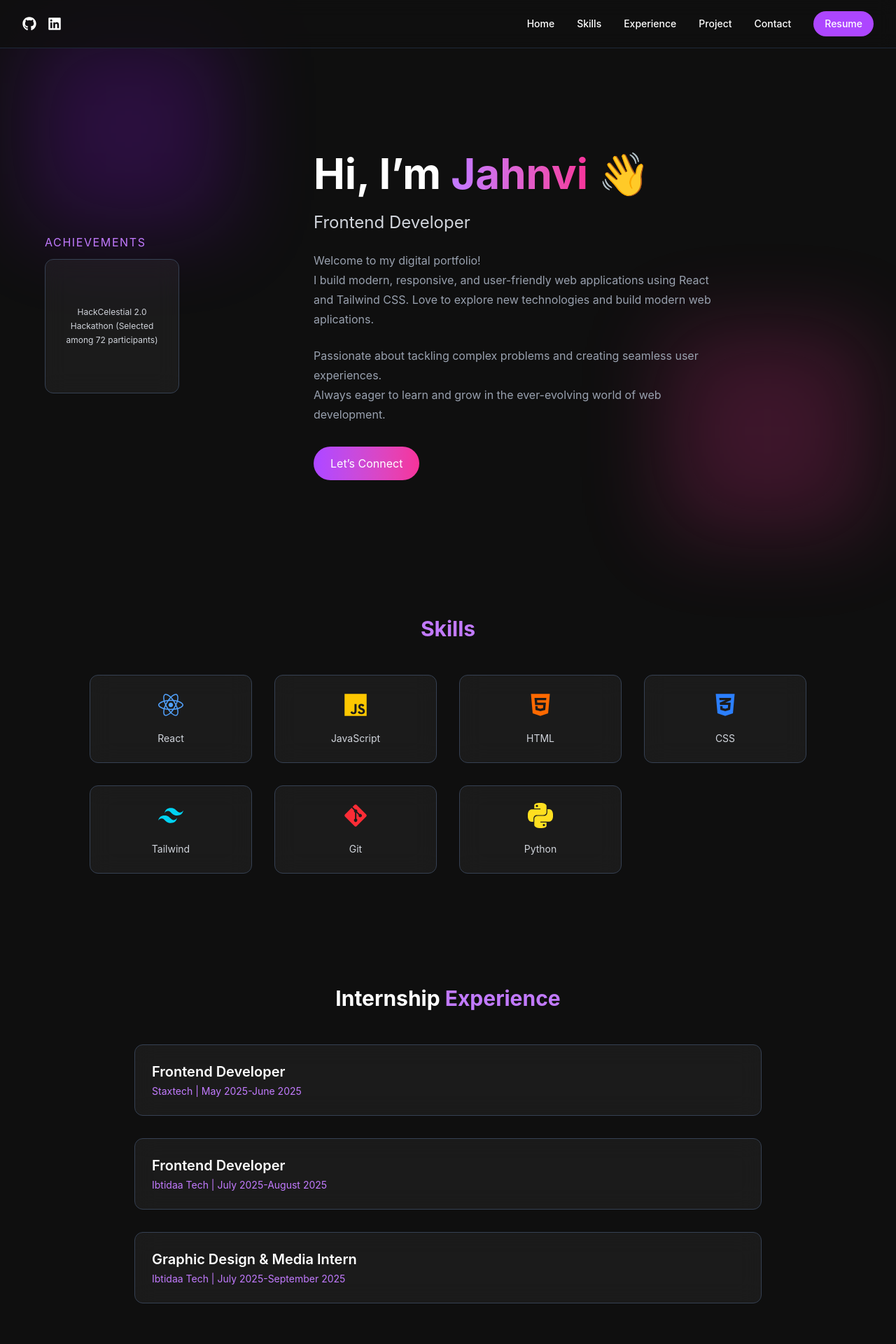
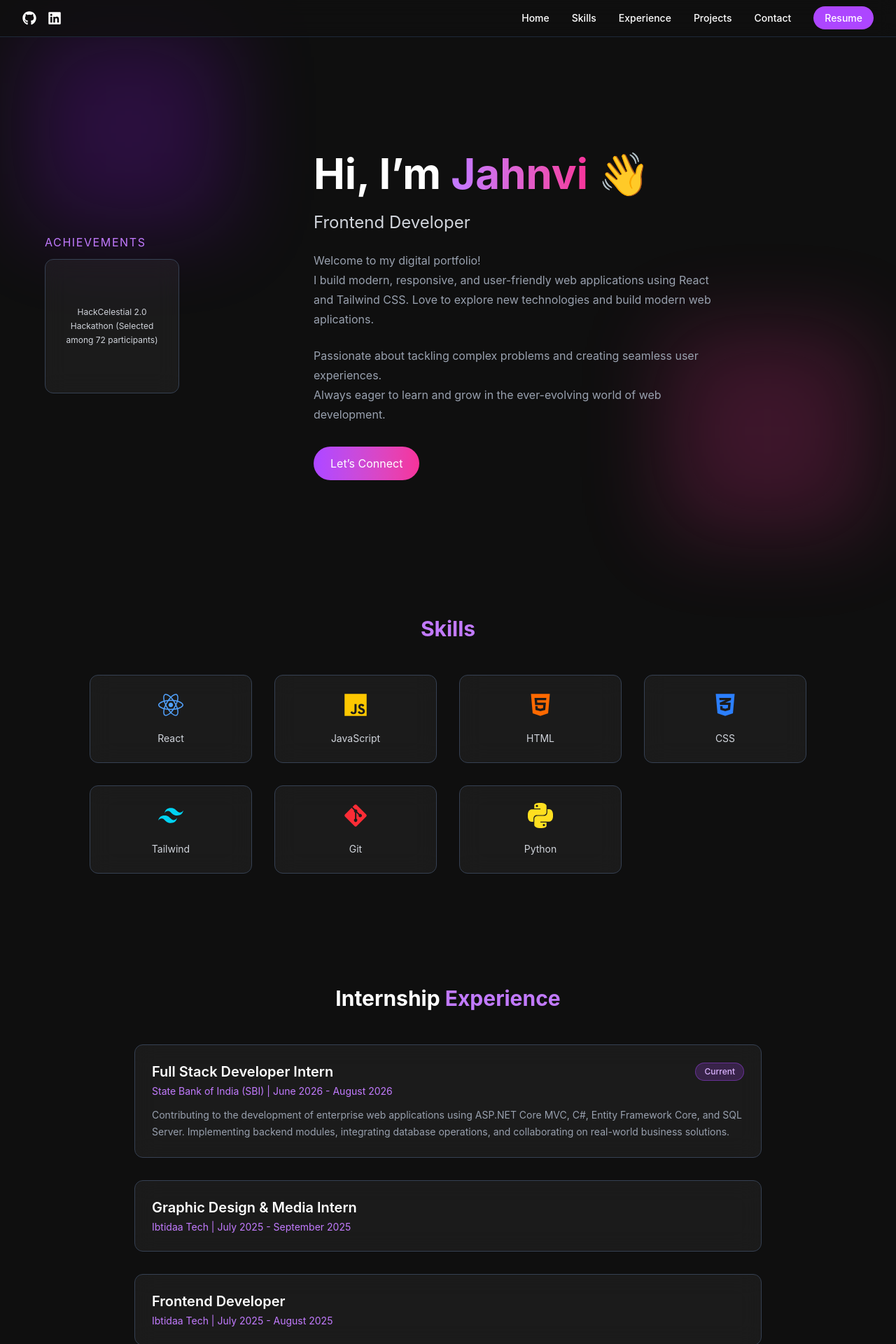
Before and after one commit to jahnvisrivastava01/Portfolio, a React (Vite) app: page / in a window 1280 px wide. Shown: the top 1920 px of the page at 70% size. Built offline with nearby package versions, Linux system fonts and the light colour scheme.

Commit message:
updated Experiences section

```diff
--- a/src/Contact.jsx
+++ b/src/Contact.jsx
@@ -1,5 +1,34 @@
+import { useState } from "react";
+
 export default function Contact() {
-    return(
+  const [form, setForm] = useState({ name: "", email: "", phone: "", message: "" });
+  const [status, setStatus] = useState(null); // null | "success" | "error"
+
+  const handleChange = (e) => {
+    const { name, value } = e.target;
+    setForm((prev) => ({ ...prev, [name]: value }));
+  };
+
+  const handleSubmit = (e) => {
+    e.preventDefault();
+
+    if (!form.name.trim() || !form.email.trim() || !form.message.trim()) {
+      setStatus("error");
+      return;
+    }
+
+    // No backend wired up yet — mailto is a simple stand-in until one exists.
+    const subject = encodeURIComponent(`Portfolio inquiry from ${form.name}`);
+    const body = encodeURIComponent(
+      `Name: ${form.name}\nEmail: ${form.email}\nPhone: ${form.phone}\n\n${form.message}`
+    );
+    window.location.href = `mailto:youremail@example.com?subject=${subject}&body=${body}`;
+
+    setStatus("success");
+    setForm({ name: "", email: "", phone: "", message: "" });
+  };
+
+  return (
     <section id="contact" className="scroll-mt-24 px-6 py-24 text-white">
 
       <h2 className="text-3xl font-bold text-center mb-12">
@@ -7,26 +36,62 @@ export default function Contact() {
       </h2>
 
       <div className="max-w-xl mx-auto bg-white/5 backdrop-blur-lg border border-gray-700 rounded-xl p-8">
-               <form className="flex flex-col gap-5">
-                    <input type="text" placeholder="Your Name" className="p-3 rounded-lg bg-black/40 border border-gray-600 outline-none focus:border-purple-400"
-
+        <form className="flex flex-col gap-5" onSubmit={handleSubmit}>
+          <input
+            type="text"
+            name="name"
+            placeholder="Your Name"
+            value={form.name}
+            onChange={handleChange}
+            className="p-3 rounded-lg bg-black/40 border border-gray-600 outline-none focus:border-purple-400"
           />
 
-                    <input type="email" placeholder="Your Email" className="p-3 rounded-lg bg-black/40 border border-gray-600 outline-none focus:border-purple-400"
+          <input
+            type="email"
+            name="email"
+            placeholder="Your Email"
+            value={form.email}
+            onChange={handleChange}
+            className="p-3 rounded-lg bg-black/40 border border-gray-600 outline-none focus:border-purple-400"
           />
 
-                    <input type="tel" placeholder="Phone Number" className="p-3 rounded-lg bg-black/40 border border-gray-600 outline-none focus:border-purple-400"/>
+          <input
+            type="tel"
+            name="phone"
+            placeholder="Phone Number"
+            value={form.phone}
+            onChange={handleChange}
+            className="p-3 rounded-lg bg-black/40 border border-gray-600 outline-none focus:border-purple-400"
+          />
 
-                    <textarea placeholder="What kind of work required?"
+          <textarea
+            name="message"
+            placeholder="What kind of work required?"
             rows="4"
-                        className="p-3 rounded-lg bg-black/40 border border-gray-600 outline-none focus:border-purple-400">
+            value={form.message}
+            onChange={handleChange}
+            className="p-3 rounded-lg bg-black/40 border border-gray-600 outline-none focus:border-purple-400"
+          />
 
-                    </textarea>
+          <button
+            type="submit"
+            className="p-3 rounded-lg bg-gradient-to-r from-purple-500 to-pink-500 hover:opacity-90 transition font-medium"
+          >
+            Send Message
+          </button>
 
-                    <button type="submit" className="p-3 rounded-lg bg-black/40 border border-gray-600 outline-none focus:border-purple-400"> Send Message</button>
-
+          {status === "success" && (
+            <p className="text-green-400 text-sm text-center">
+              Thanks! Your email client should have opened — send it to reach me.
+            </p>
+          )}
+          {status === "error" && (
+            <p className="text-red-400 text-sm text-center">
+              Please fill in your name, email, and message.
+            </p>
+          )}
         </form>
       </div>
     </section>
-    )
+  );
 }
--- a/src/Experiences.jsx
+++ b/src/Experiences.jsx
@@ -1,52 +1,66 @@
 import React from "react";
+
 const experiences = [
   {
-            company:"Staxtech",
-            role:"Frontend Developer ",
-            duration:"May 2025-June 2025",
+    company: "State Bank of India (SBI)",
+    role: "Full Stack Developer Intern",
+    duration: "June 2026 - August 2026",
+    current: true,
+    description:
+      "Contributing to the development of enterprise web applications using ASP.NET Core MVC, C#, Entity Framework Core, and SQL Server. Implementing backend modules, integrating database operations, and collaborating on real-world business solutions.",
+  },
+  {
+    company: "Ibtidaa Tech",
+    role: "Graphic Design & Media Intern",
+    duration: "July 2025 - September 2025",
+  },
+  {
+    company: "Ibtidaa Tech",
+    role: "Frontend Developer",
+    duration: "July 2025 - August 2025",
+  },
+  {
+    company: "Staxtech",
+    role: "Frontend Developer",
+    duration: "May 2025 - June 2025",
+  },
+];
 
-        },
-
-        {
-            company:"Ibtidaa Tech",
-            role:"Frontend Developer",
-            duration:"July 2025-August 2025"
-
-        },
-
-
-
-        {
-            company:"Ibtidaa Tech",
-            role:"Graphic Design & Media Intern",
-            duration:"July 2025-September 2025"
-        }
-    ];
 export default function Experiences() {
-
-
-    return(
-
+  return (
     <section id="experience" className="scroll-mt-24 px-6 py-20 text-white">
       <h2 className="text-3xl font-bold text-center mb-12">
         Internship <span className="text-purple-400">Experience</span>
       </h2>
 
       <div className="max-w-4xl mx-auto flex flex-col gap-8">
-                {experiences.map((exp,index)=>(
-                    <div key={index} className="bg-white/5 backdrop-blur-lg border border-gray-700 rounded-xl p-6 hover:scale-[1.02] transition">
-                        <h3 className="text-xl font-semibold">
-                            {exp.role}
-                        </h3>
+        {experiences.map((exp, index) => (
+          <div
+            key={index}
+            className="relative bg-white/5 backdrop-blur-lg border border-gray-700 rounded-xl p-6 hover:scale-[1.02] transition"
+          >
+            <div className="flex items-center justify-between flex-wrap gap-2">
+              <h3 className="text-xl font-semibold">{exp.role}</h3>
+
+              {exp.current && (
+                <span className="text-xs font-medium px-3 py-1 rounded-full bg-purple-500/20 text-purple-300 border border-purple-500/40">
+                  Current
+                </span>
+              )}
+            </div>
 
             <p className="text-purple-400 text-sm mt-1">
               {exp.company} | {exp.duration}
             </p>
 
-
+            {exp.description && (
+              <p className="text-gray-400 text-sm mt-3 leading-6">
+                {exp.description}
+              </p>
+            )}
           </div>
         ))}
       </div>
     </section>
-    )
+  );
 }
--- a/src/Navbar.jsx
+++ b/src/Navbar.jsx
@@ -1,11 +1,19 @@
-import {useState} from 'react'
+import { useState } from 'react'
 import { FiMenu, FiX } from "react-icons/fi"
 import { FaLinkedin, FaGithub } from "react-icons/fa";
 
 export default function Navbar() {
   const [menuOpen, setMenuOpen] = useState(false);
 
-    return(
+  const navLinks = [
+    { href: "#home", label: "Home" },
+    { href: "#skills", label: "Skills" },
+    { href: "#experience", label: "Experience" },
+    { href: "#projects", label: "Projects" },
+    { href: "#contact", label: "Contact" },
+  ];
+
+  return (
     <nav className="fixed w-full top-0 left-0 z-50 bg-[#0f0f0f]/80 backdrop-blur-md text-white border-b border-gray-800">
 
       <div className='flex justify-between items-center px-8 py-4'>
@@ -15,7 +23,8 @@ export default function Navbar() {
             href="https://github.com/jahnvisrivastava01"
             target="_blank"
             rel="noopener noreferrer"
-                className="hover:text-purple-400 transition">
+            className="hover:text-purple-400 transition"
+          >
             <FaGithub />
           </a>
 
@@ -23,69 +32,51 @@ export default function Navbar() {
             href="https://linkedin.com/in/jahnvisrivastava20"
             target="_blank"
             rel="noopener noreferrer"
-                className="hover:text-purple-400 transition">
+            className="hover:text-purple-400 transition"
+          >
             <FaLinkedin />
           </a>
         </div>
 
         <ul className='hidden md:flex gap-8 items-center text-sm font-medium'>
-                    <a href="#home" className="hover:text-purple-400 transition">
-                        Home
+          {navLinks.map((link) => (
+            <li key={link.href}>
+              <a href={link.href} className="hover:text-purple-400 transition">
+                {link.label}
               </a>
-                    <a href="#skills" className="hover:text-purple-400 transition">
-                        Skills
-                    </a>
-                    <a href="#experience" className="hover:text-purple-400 transition">
-                        Experience
-                    </a>
+            </li>
+          ))}
 
-
-                    <a href="#projects" className="hover:text-purple-400 transition">
-                       Project
-                    </a>
-
-                     <a href="#contact" className="hover:text-purple-400 transition">
-                        Contact
-                    </a>
-
-
-
+          <li>
             <a
               href="/Final_Resume.pdf"
               target="_blank"
               rel="noopener noreferrer"
-                   className="bg-purple-500 hover:bg-purple-600 px-4 py-2 rounded-full transition">
+              className="bg-purple-500 hover:bg-purple-600 px-4 py-2 rounded-full transition"
+            >
               Resume
             </a>
-
+          </li>
         </ul>
 
-                <div className='md:hidden text-2xl cursor-pointer' onClick={()=> setMenuOpen(!menuOpen)}>
+        <div className='md:hidden text-2xl cursor-pointer' onClick={() => setMenuOpen(!menuOpen)}>
           {menuOpen ? <FiX /> : <FiMenu />}
         </div>
 
+      </div>
 
-
-            </div>
       {menuOpen && (
         <div className='md:hidden flex flex-col items-center gap-6 pb-6 bg-[#0f0f0f]/95 backdrop-blur-md'>
-                    <a href="#home" onClick={() => setMenuOpen(false)} className="hover:text-purple-400">
-                        Home
+          {navLinks.map((link) => (
+            <a
+              key={link.href}
+              href={link.href}
+              onClick={() => setMenuOpen(false)}
+              className="hover:text-purple-400"
+            >
+              {link.label}
             </a>
-                    <a href="#skills" onClick={() => setMenuOpen(false)} className="hover:text-purple-400">
-                        Skills
-                    </a>
-                    <a href="#experience" onClick={() => setMenuOpen(false)} className="hover:text-purple-400">
-                         Experience
-                    </a>
-
-                    <a href="#projects" onClick={() => setMenuOpen(false)} className="hover:text-purple-400">
-                        Projects
-                    </a>
-
-                    <a href="#contact" onClick={() => setMenuOpen(false)} className="hover:text-purple-400">
-                        Contact
-                    </a>
+          ))}
 
           <a
             href="/Final_Resume.pdf"
--- a/src/main.jsx
+++ b/src/main.jsx
@@ -1,10 +1,9 @@
-import { StrictMode } from 'react'
+import { StrictMode, useEffect } from 'react'
 import AOS from "aos";
 import "aos/dist/aos.css";
 import { createRoot } from 'react-dom/client'
 import './index.css'
 import App from './App.jsx'
-
 
 function AppWrapper() {
   useEffect(() => {
@@ -13,10 +12,12 @@ function AppWrapper() {
       once: true,
     });
   }, []);
+
+  return <App />;
 }
 
 createRoot(document.getElementById('root')).render(
   <StrictMode>
-    <App />
+    <AppWrapper />
   </StrictMode>,
 )
```
Lines whose indentation alone changed are shown as unchanged.
